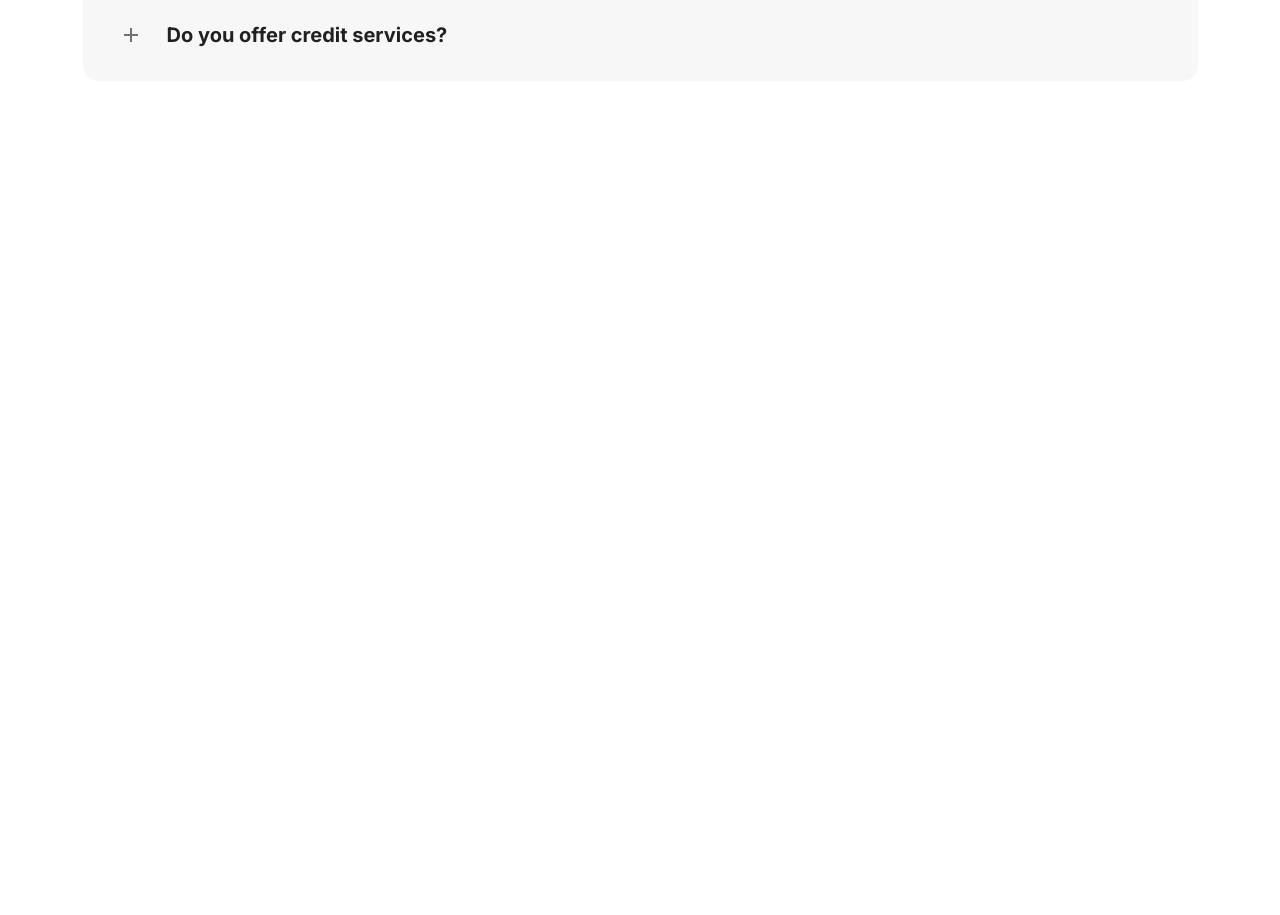
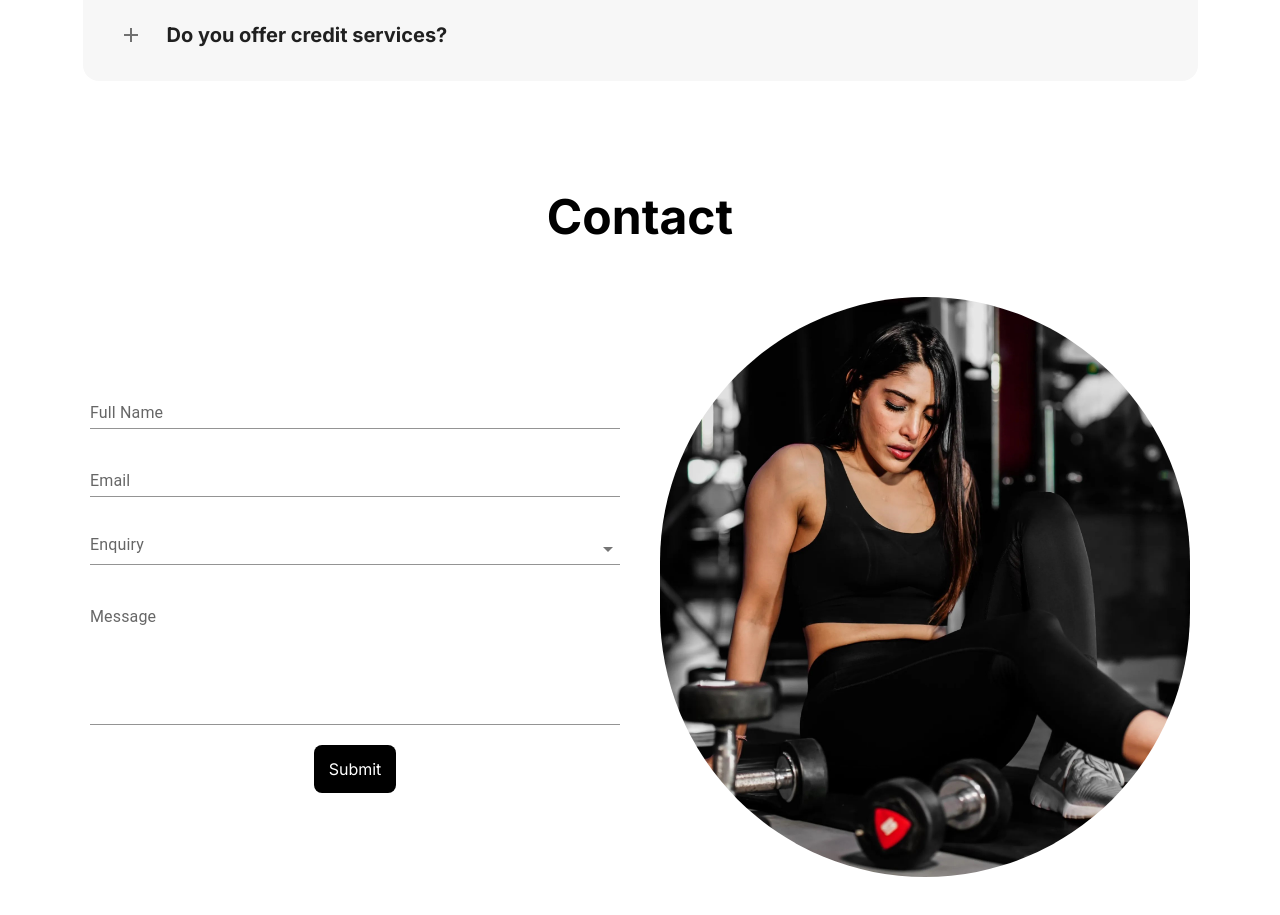
Before and after one commit to naeem2000/nova-athletics-landing, a Next.js app: page / in a window 1280 px wide. Shown: the part 2460-3375 px from the top of the page. Before the commit the page ends 2597 px from the top, so only its background shows below. Built offline with nearby package versions, Linux system fonts and the light colour scheme.

Commit message:
feat(contact): added contact form

```diff
--- /dev/null
+++ b/src/app/components/Contact.tsx
@@ -0,0 +1,96 @@
+import { motionStyles } from './functions/constants';
+import React, { useState } from 'react';
+import { motion } from 'motion/react';
+import { Message } from '@/modules';
+import Image from 'next/image';
+import {
+	FormControl,
+	InputLabel,
+	TextField,
+	MenuItem,
+	Select,
+} from '@mui/material';
+
+export default function Contact() {
+	const [senderDetails, setSenderDetails] = useState<Message>({
+		name: '',
+		email: '',
+		enquiry: '',
+		message: '',
+	});
+
+	console.log(senderDetails);
+	return (
+		<motion.div {...motionStyles}>
+			<div className='max-width flex items-center justify-center flex-col px-8 py-14'>
+				<h2 className='text-5xl font-bold mb-14'>Contact</h2>
+				<div className='flex items-center justify-center w-full max-w-[1100px] flex-col laptop:flex-row'>
+					<form className='w-full laptop:w-1/2'>
+						<TextField
+							value={senderDetails.name ?? ''}
+							className='w-full'
+							label='Full Name'
+							variant='standard'
+							onChange={(e) =>
+								setSenderDetails({ ...senderDetails, name: e.target.value })
+							}
+						/>
+						<TextField
+							value={senderDetails.email ?? ''}
+							className='w-full !mt-5'
+							label='Email'
+							variant='standard'
+							type='email'
+							onChange={(e) =>
+								setSenderDetails({ ...senderDetails, email: e.target.value })
+							}
+						/>
+						<FormControl fullWidth className='!mt-5'>
+							<InputLabel className='!-left-3.5'>Enquiry</InputLabel>
+							<Select
+								variant='standard'
+								value={senderDetails.enquiry ?? ''}
+								label='Enquiry'
+								onChange={(e) =>
+									setSenderDetails({
+										...senderDetails,
+										enquiry: e.target.value,
+									})
+								}
+							>
+								<MenuItem value={'account'}>Account</MenuItem>
+								<MenuItem value={'billing'}>Billing</MenuItem>
+								<MenuItem value={'delivery'}>Delivery</MenuItem>
+							</Select>
+						</FormControl>
+						<TextField
+							multiline={true}
+							rows={5}
+							value={senderDetails.message ?? ''}
+							className='w-full !mt-5'
+							label='Message'
+							variant='standard'
+							onChange={(e) =>
+								setSenderDetails({ ...senderDetails, message: e.target.value })
+							}
+						/>
+						<div className='flex items-center justify-center'>
+							<button type='submit' className='mt-5'>
+								Submit
+							</button>
+						</div>
+					</form>
+					<div className='ml-0 laptop:mt-0 mt-5 laptop:ml-10 w-full laptop:w-1/2'>
+						<Image
+							src={'/contact-woman.jpg'}
+							height={1000}
+							width={1000}
+							alt='Gym'
+							className='rounded-full'
+						/>
+					</div>
+				</div>
+			</div>
+		</motion.div>
+	);
+}
--- a/src/app/components/Nav.tsx
+++ b/src/app/components/Nav.tsx
@@ -24,8 +24,6 @@ export default function Nav() {
 				>
 					<span className='text-lg'>NOVA ATHLETICS</span>
 					<div className='hidden laptop:flex text-gray ml-auto'>
-						{' '}
-						{/* Use ml-auto for right-alignment */}
 						{navItems.map((item, index) => {
 							return (
 								<Link
@@ -56,7 +54,6 @@ export default function Nav() {
 					<span className='text-lg'>NOVA ATHLETICS</span>
 				</div>
 				<div className='p-5 flex flex-col h-[90%] justify-between'>
-					{/* Navigation links */}
 					<div className='flex flex-col'>
 						{navItems.map((item, index) => {
 							return (
@@ -71,8 +68,6 @@ export default function Nav() {
 							);
 						})}
 					</div>
-
-					{/* Social Links Section (pushed to the bottom) */}
 					<div className='mt-auto -mb-5'>
 						<div className='flex space-x-4'>
 							<Link href={''} target='_blank'>
--- a/src/app/page.tsx
+++ b/src/app/page.tsx
@@ -1,4 +1,6 @@
 'use client';
+
+import Contact from './components/Contact';
 import Logos from './components/Logos';
 import About from './components/About';
 import Hero from './components/Hero';
@@ -13,6 +15,7 @@ export default function Home() {
 			<Logos />
 			<About />
 			<Faq />
+			<Contact />
 		</main>
 	);
 }
```
Also changed, not shown: src/modules.ts (+7 -0 lines), public/contact-woman.jpg (added).
